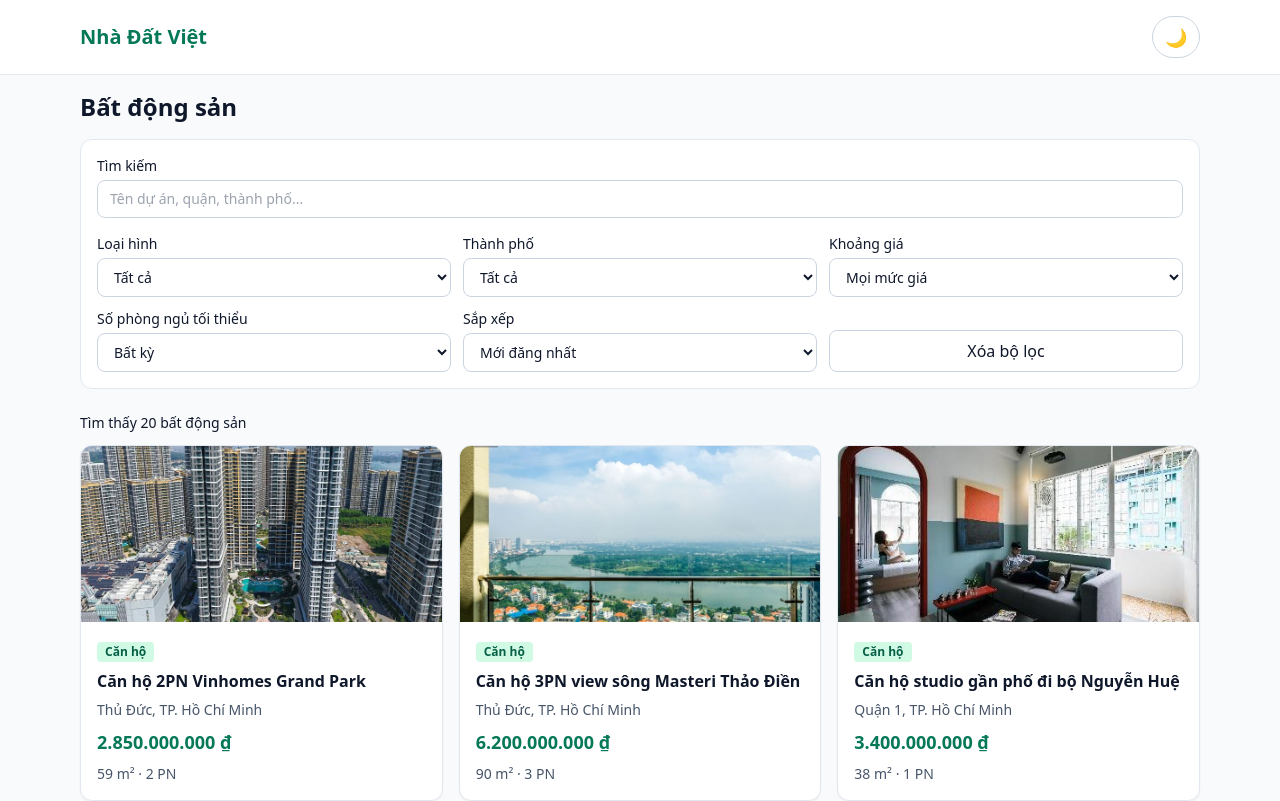
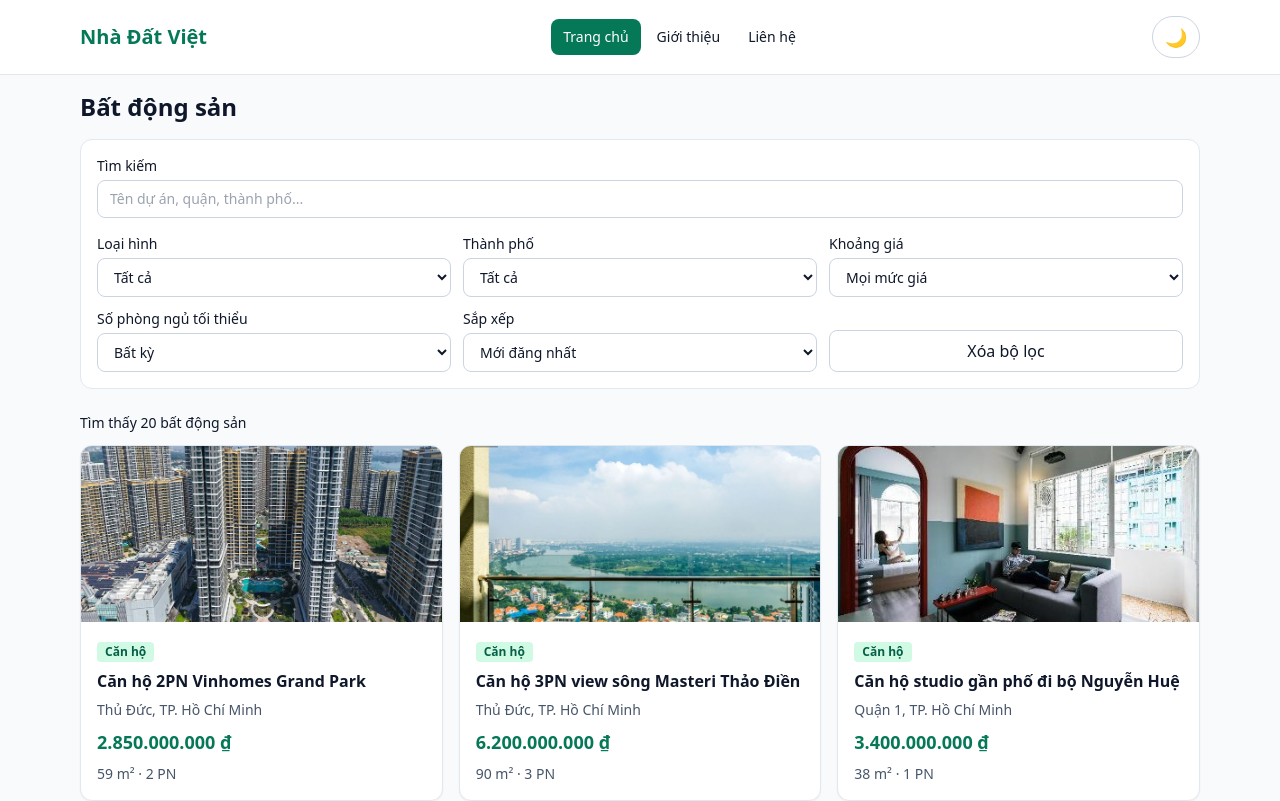
Before and after one commit to hoaihan241/6651071020-lab2-bat-dong-san, a React (Vite) app: page / in a window 1280 px wide. Shown: the top 801 px of the page. Built offline with nearby package versions, Linux system fonts and the light colour scheme.

Commit message:
[16:45] Them tab dieu huong tren dau trang

```diff
--- a/src/components/Header.tsx
+++ b/src/components/Header.tsx
@@ -1,13 +1,30 @@
-import { Link } from 'react-router-dom'
-import ThemeToggle from './ThemeToggle'
+import { Link, NavLink } from 'react-router-dom'
+import ThemeToggle from './ThemeToggle.tsx'
+
+const tabs = [
+    { to: '/', label: 'Trang chủ', end: true },
+    { to: '/gioi-thieu', label: 'Giới thiệu', end: false },
+    { to: '/lien-he', label: 'Liên hệ', end: false },
+]
+
+const tabCls = ({ isActive }: { isActive: boolean }) =>
+    `rounded-lg px-3 py-2 text-sm font-medium ${isActive ? 'bg-emerald-700 text-white' : 'hover:bg-slate-100 dark:hover:bg-slate-700'
+    }`
 
 export default function Header() {
     return (
         <header className="border-b border-slate-200 bg-white dark:border-slate-700 dark:bg-slate-800">
-            <div className="mx-auto flex max-w-6xl items-center justify-between p-4">
+            <div className="mx-auto flex max-w-6xl flex-wrap items-center justify-between gap-2 p-4">
                 <Link to="/" className="text-xl font-bold text-emerald-700 dark:text-emerald-400">
                     Nhà Đất Việt
                 </Link>
+                <nav aria-label="Menu chính" className="order-last flex w-full gap-1 sm:order-none sm:w-auto">
+                    {tabs.map(t => (
+                        <NavLink key={t.to} to={t.to} end={t.end} className={tabCls}>
+                            {t.label}
+                        </NavLink>
+                    ))}
+                </nav>
                 <ThemeToggle />
             </div>
         </header>
```
